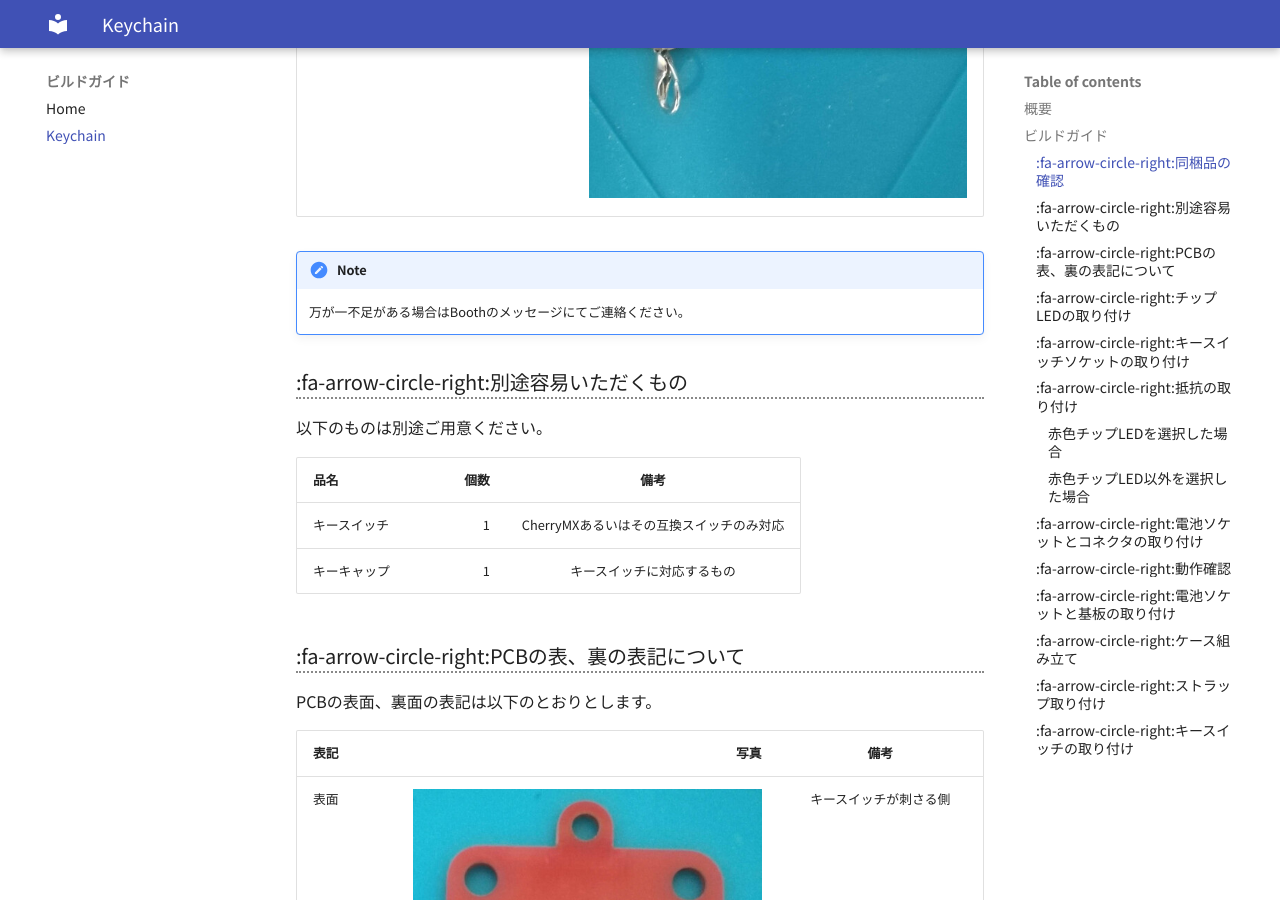
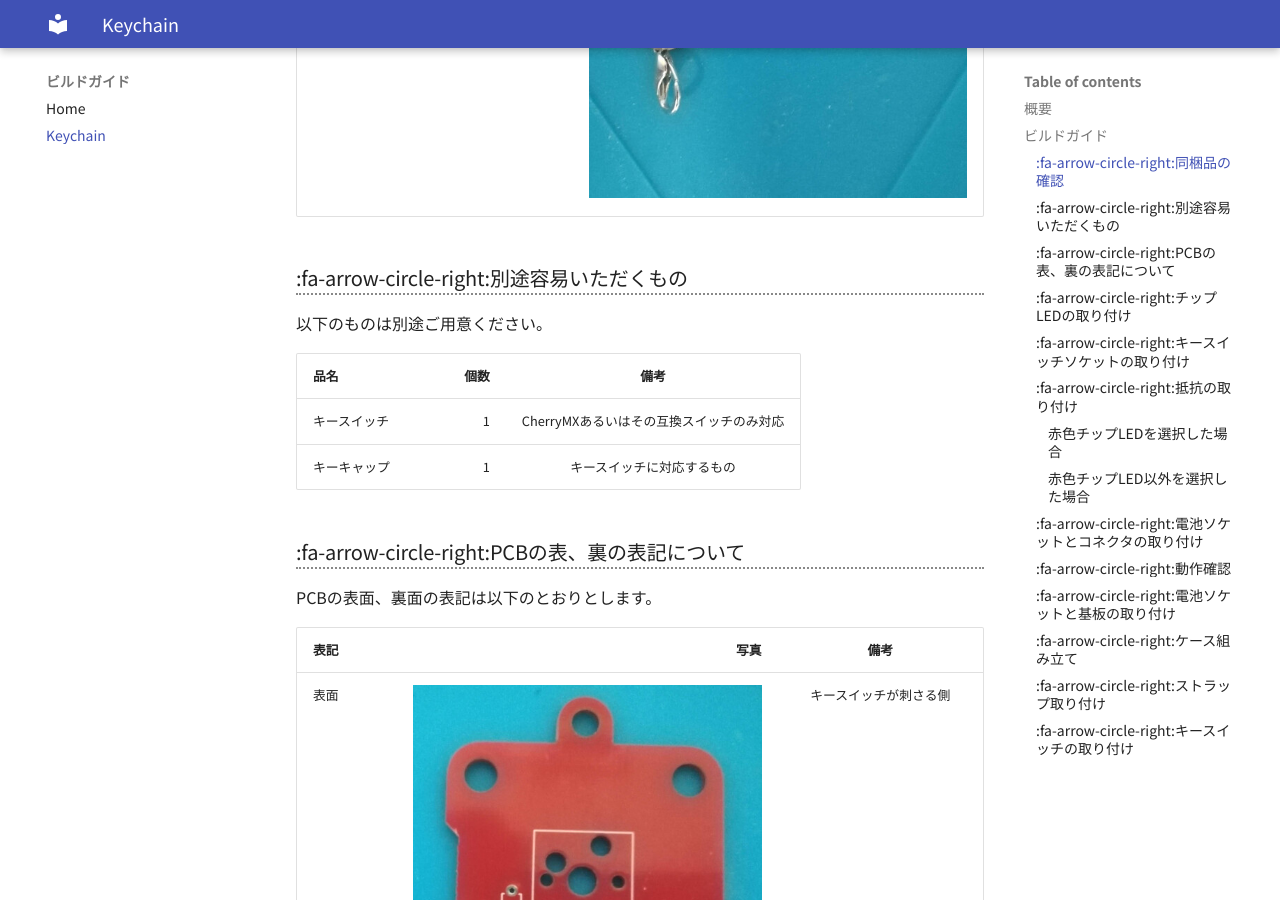
Before and after one commit to mikamo3/kb_buildguide, an MkDocs documentation site: the page built from docs/keychain.md, in a window 1280 px wide and 900 px high, scrolled down 5485 px. Built offline with MkDocs 1.6.1 and Material for MkDocs 9.7.7, drawn with Linux system fonts in a browser that asks for light colours; nearby versions of some CDN libraries; emoji names are drawn with the system emoji font.

Commit message:
:bug: (keychain) delete booth

```diff
--- a/docs/keychain.md
+++ b/docs/keychain.md
@@ -34,9 +34,6 @@ Keychainは以下の特徴を持ったキースイッチ型ストラップの組
 | アクリルプレート（PCB直下部）          |    1 |        ![アクリル03](img/keychain/01_acrylic_03.jpg){: loading=lazy }厚さが7mmのほう        |
 | アクリルプレート（底部）               |    1 |               ![アクリル04](img/keychain/01_acrylic_04.jpg){: loading=lazy }                |
 | ストラップ                             |    1 |                  ![ストラップ](img/keychain/01_strap.jpg){: loading=lazy }                  |
-
-!!! Note
-    万が一不足がある場合はBoothのメッセージにてご連絡ください。
 
 ### :fa-arrow-circle-right:別途容易いただくもの
 
```
